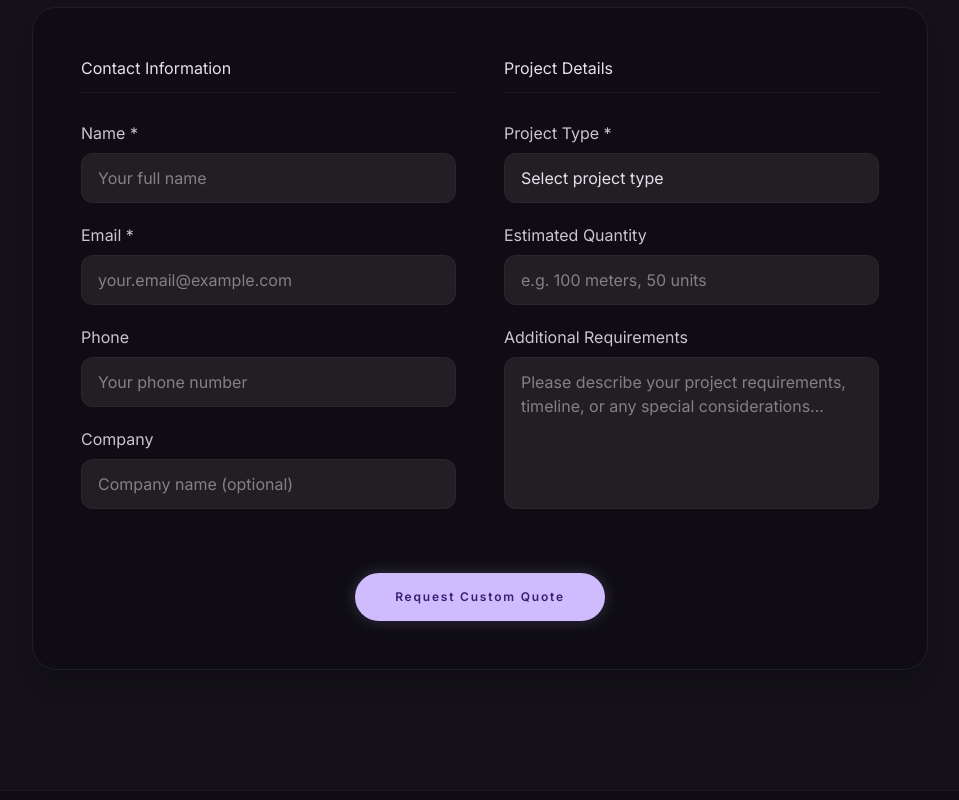
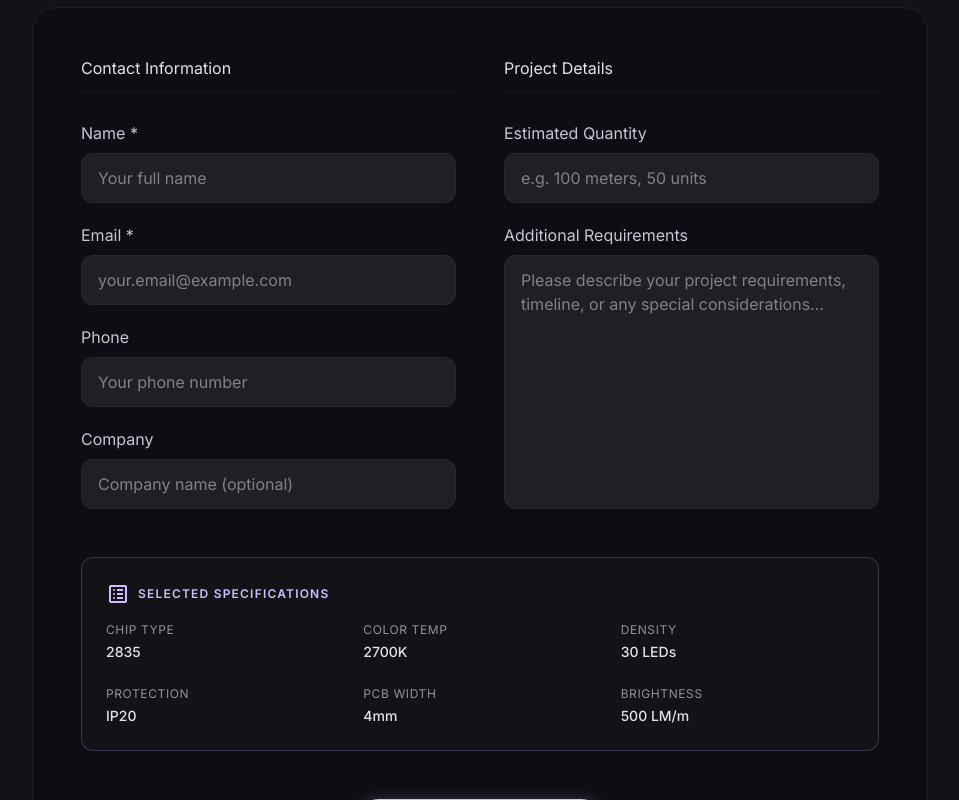
Before and after one commit to moonlights-ca/moonlights.github.io, a Next.js app: page /moonlights.github.io/custom in a window 1280 px wide. Shown: the part 1580-2380 px from the top of the page, without its empty margins (160-1119 px from the left). Built offline with nearby package versions, Linux system fonts and the light colour scheme.

Commit message:
changes to custom moonlights contact form

```diff
--- a/src/components/CustomConfigurator.tsx
+++ b/src/components/CustomConfigurator.tsx
@@ -267,20 +267,7 @@ export default function CustomConfigurator() {
                 <div className="flex flex-col gap-5">
                   <h3 className="font-headline-sm text-headline-sm text-on-surface border-b border-outline-variant/20 pb-3 mb-2">Project Details</h3>
 
-                  <div className="flex flex-col gap-2">
-                    <label htmlFor="projectType" className="font-label-md text-label-md text-on-surface-variant lm-text-black">Project Type *</label>
-                    <select
-                      id="projectType"
-                      required
-                      className="bg-surface-container rounded-xl px-4 py-3 text-on-surface border border-outline-variant/20 focus:border-primary focus:outline-none transition-colors appearance-none lm-bg-white lm-border-black/20"
-                    >
-                      <option value="" disabled selected>Select project type</option>
-                      <option value="commercial">Commercial</option>
-                      <option value="industrial">Industrial</option>
-                      <option value="residential">Residential</option>
-                      <option value="other">Other</option>
-                    </select>
-                  </div>
+
 
                   <div className="flex flex-col gap-2">
                     <label htmlFor="quantity" className="font-label-md text-label-md text-on-surface-variant lm-text-black">Estimated Quantity</label>
@@ -303,7 +290,40 @@ export default function CustomConfigurator() {
                 </div>
               </div>
 
-              <div className="flex justify-center mt-6">
+              <div className="bg-surface-container/30 border border-primary/20 rounded-xl p-6 mt-2">
+                <h3 className="font-label-caps text-label-caps text-primary mb-4 uppercase tracking-widest flex items-center gap-2">
+                  <span className="material-symbols-outlined text-[18px]">list_alt</span>
+                  Selected Specifications
+                </h3>
+                <div className="grid grid-cols-2 md:grid-cols-3 gap-6 text-sm text-on-surface-variant lm-text-black">
+                  <div className="flex flex-col gap-1">
+                    <span className="text-xs opacity-70 uppercase tracking-wider">Chip Type</span>
+                    <strong className="text-on-surface lm-text-black font-medium">{specs.chipTypes}</strong>
+                  </div>
+                  <div className="flex flex-col gap-1">
+                    <span className="text-xs opacity-70 uppercase tracking-wider">Color Temp</span>
+                    <strong className="text-on-surface lm-text-black font-medium">{specs.cct}</strong>
+                  </div>
+                  <div className="flex flex-col gap-1">
+                    <span className="text-xs opacity-70 uppercase tracking-wider">Density</span>
+                    <strong className="text-on-surface lm-text-black font-medium">{specs.density}</strong>
+                  </div>
+                  <div className="flex flex-col gap-1">
+                    <span className="text-xs opacity-70 uppercase tracking-wider">Protection</span>
+                    <strong className="text-on-surface lm-text-black font-medium">{specs.protection}</strong>
+                  </div>
+                  <div className="flex flex-col gap-1">
+                    <span className="text-xs opacity-70 uppercase tracking-wider">PCB Width</span>
+                    <strong className="text-on-surface lm-text-black font-medium">{specs.pcb}</strong>
+                  </div>
+                  <div className="flex flex-col gap-1">
+                    <span className="text-xs opacity-70 uppercase tracking-wider">Brightness</span>
+                    <strong className="text-on-surface lm-text-black font-medium">{specs.brightness}</strong>
+                  </div>
+                </div>
+              </div>
+
+              <div className="flex justify-center mt-2">
                 <button
                   type="submit"
                   disabled={isSubmitting}
```
